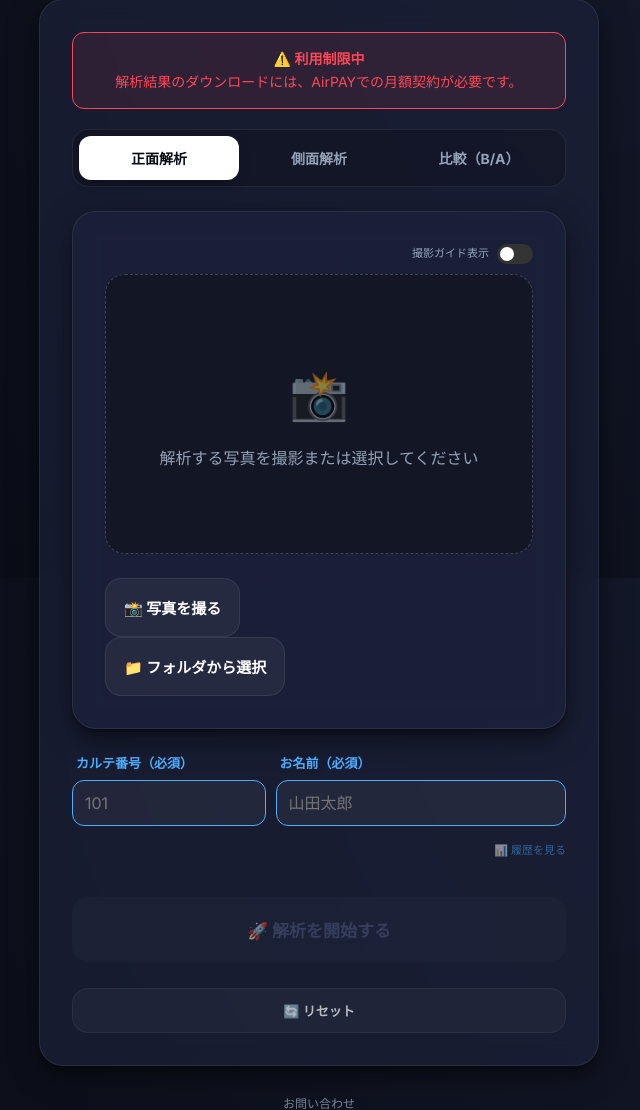
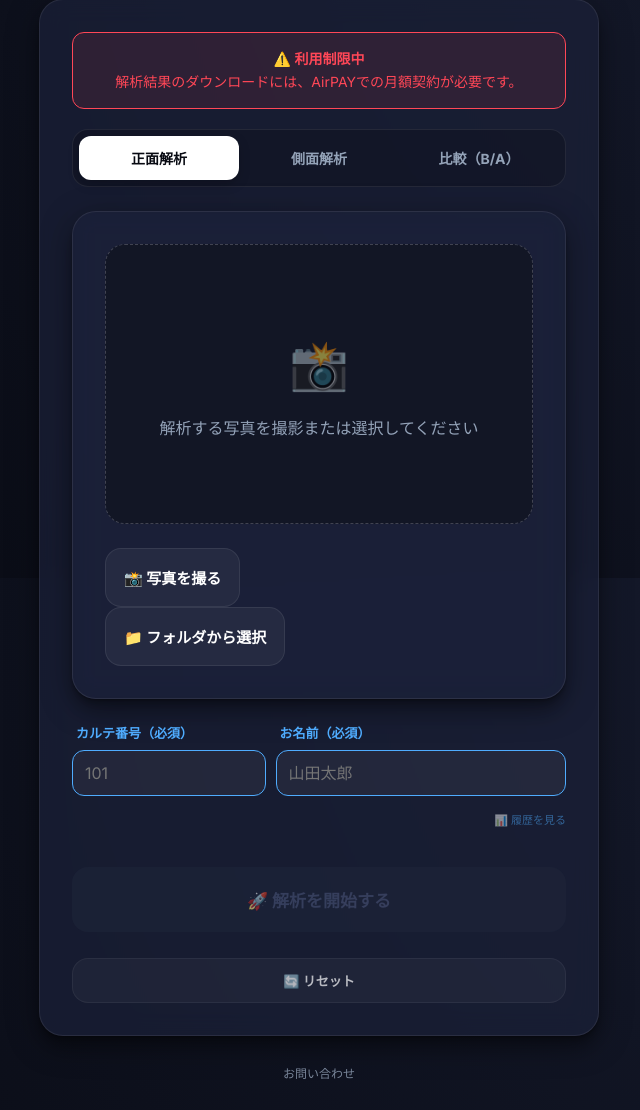
Before and after one commit to seitaimichibiki-cpu/posture-analyzer, a Flask app: page / in a window 1280 px wide. Shown: the part 222-1332 px from the top of the page, without its empty margins (321-961 px from the left). Run offline with Flask 3, Linux system fonts and the light colour scheme; the visitor is signed in with stand-in values (Sample User, id 1).

Commit message:
Remove shooting guide feature

```diff
--- a/static/style.css
+++ b/static/style.css
@@ -364,71 +364,6 @@ footer:hover { opacity: 1; }
     .report-wrapper { margin-left: -20px; margin-right: -20px; border-radius: 0; }
 }
 
-/* Guide Overlay Styles */
-.guide-overlay {
-    position: absolute;
-    top: 0; left: 0; right: 0; bottom: 0;
-    pointer-events: none;
-    display: none;
-    z-index: 50; /* 画像より上に確実に表示 */
-}
-.guide-line {
-    position: absolute;
-    background: #00f2fe;
-    box-shadow: 0 0 5px rgba(0, 242, 254, 0.5);
-}
-.v-center {
-    left: 50%; top: 0; bottom: 0;
-    width: 2px;
-    background: rgba(0, 242, 254, 0.8);
-    transform: translateX(-50%);
-}
-.h-line-1 {
-    top: 33%; left: 0; right: 0;
-    height: 1.5px;
-    background: rgba(255, 255, 255, 0.4);
-}
-.h-line-2 {
-    top: 66%; left: 0; right: 0;
-    height: 1.5px;
-    background: rgba(255, 255, 255, 0.4);
-}
-
-.guide-control {
-    display: flex;
-    align-items: center;
-    justify-content: flex-end;
-    gap: 8px;
-    margin-bottom: 10px;
-}
-.switch {
-    position: relative;
-    display: inline-block;
-    width: 36px;
-    height: 20px;
-}
-.switch input { opacity: 0; width: 0; height: 0; }
-.slider {
-    position: absolute;
-    cursor: pointer;
-    top: 0; left: 0; right: 0; bottom: 0;
-    background-color: #333;
-    transition: .3s;
-    border-radius: 20px;
-}
-.slider:before {
-    position: absolute;
-    content: "";
-    height: 14px; width: 14px;
-    left: 3px; bottom: 3px;
-    background-color: white;
-    transition: .3s;
-    border-radius: 50%;
-}
-input:checked + .slider { background-color: var(--accent); }
-input:checked + .slider:before { transform: translateX(16px); }
-.guide-label { font-size: 11px; color: var(--text-muted); font-weight: 500; }
-
 /* 印刷用最適化（Phase 21） */
 @media print {
     body {
--- a/templates/index.html
+++ b/templates/index.html
@@ -61,19 +61,7 @@
                 </div>
 
                 <div id="singleModeArea" class="card photo-card">
-                    <div class="guide-control">
-                        <span class="guide-label">撮影ガイド表示</span>
-                        <label class="switch">
-                            <input type="checkbox" id="guideToggle" onchange="toggleGuide(this.checked)">
-                            <span class="slider"></span>
-                        </label>
-                    </div>
                     <div id="previewArea" class="preview-area">
-                        <div class="guide-overlay">
-                            <div class="guide-line v-center"></div>
-                            <div class="guide-line h-line-1"></div>
-                            <div class="guide-line h-line-2"></div>
-                        </div>
                         <div class="default-msg">
                             <span class="icon">📸</span>
                             <p>解析する写真を撮影または選択してください</p>
@@ -96,11 +84,6 @@
                     <div class="card photo-card comp-card">
                         <p class="comp-label">Before (以前)</p>
                         <div class="preview-area small" onclick="document.getElementById('fileCompB').click()">
-                            <div class="guide-overlay">
-                                <div class="guide-line v-center"></div>
-                                <div class="guide-line h-line-1"></div>
-                                <div class="guide-line h-line-2"></div>
-                            </div>
                             <div id="msgB" class="default-msg"><span>📸</span></div>
                             <img id="prevB" src="" style="display: none;">
                         </div>
@@ -109,11 +92,6 @@
                     <div class="card photo-card comp-card">
                         <p class="comp-label">After (今回)</p>
                         <div class="preview-area small" onclick="document.getElementById('fileCompA').click()">
-                            <div class="guide-overlay">
-                                <div class="guide-line v-center"></div>
-                                <div class="guide-line h-line-1"></div>
-                                <div class="guide-line h-line-2"></div>
-                            </div>
                             <div id="msgA" class="default-msg"><span>📸</span></div>
                             <img id="prevA" src="" style="display: none;">
                         </div>
@@ -462,15 +440,8 @@
             }
         }
 
-        function toggleGuide(show) {
-            document.querySelectorAll('.guide-overlay').forEach(el => el.style.display = show ? 'block' : 'none');
-            localStorage.setItem('show_guide', show);
-        }
-
         window.onload = () => {
-            const saved = localStorage.getItem('show_guide') === 'true';
-            document.getElementById('guideToggle').checked = saved;
-            toggleGuide(saved);
+            // Initialization if needed
         };
     </script>
     <footer style="margin-top: 60px; padding: 30px 20px; text-align: center; border-top: 1px solid var(--border); font-size: 13px; color: var(--text-muted);">
```
